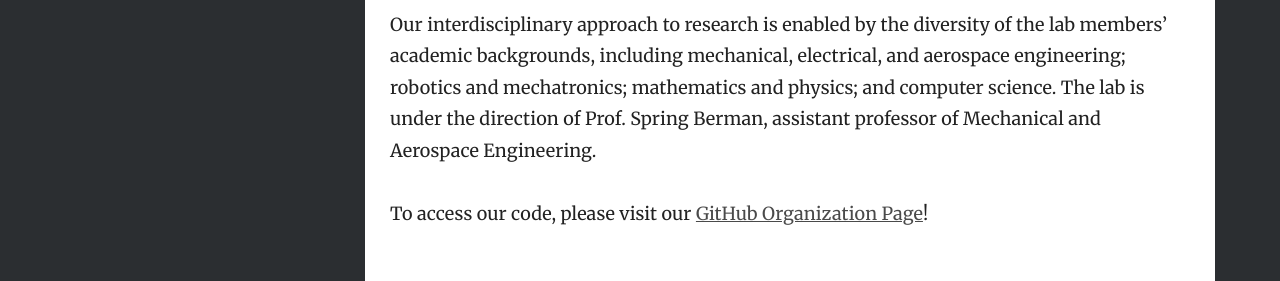
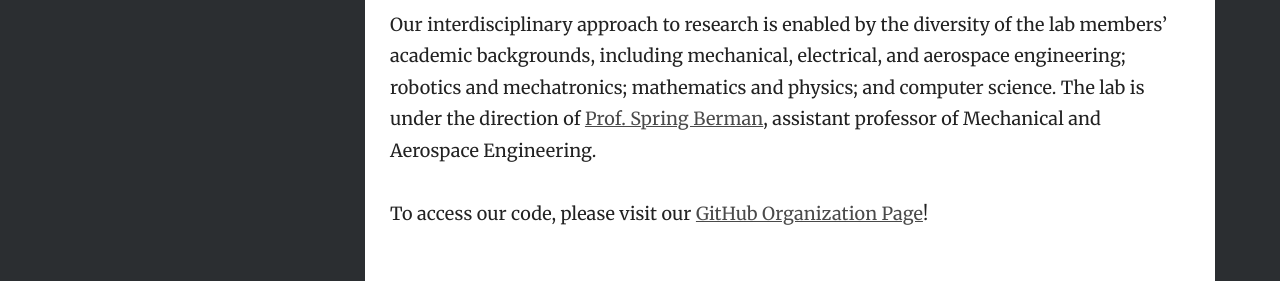
Before and after one commit to ACSLaboratory/ACSLaboratory.github.io, a Jekyll site: the page built from index.md, in a window 1280 px wide. Shown: the part 1168-1449 px from the top of the page. Built offline with Jekyll 4.4.1, drawn with Linux system fonts in a browser that asks for light colours; part of the change alters nothing that is shown.

```diff
--- a/index.md
+++ b/index.md
@@ -16,6 +16,6 @@ Our research focuses on the modeling and analysis of behaviors in both biologica
 
 * Elucidate the mechanisms of self-organization in nature and translate them into robust strategies for robots.
 
-Our interdisciplinary approach to research is enabled by the diversity of the lab members’ academic backgrounds, including mechanical, electrical, and aerospace engineering; robotics and mechatronics; mathematics and physics; and computer science. The lab is under the direction of Prof. Spring Berman, assistant professor of Mechanical and Aerospace Engineering.
+Our interdisciplinary approach to research is enabled by the diversity of the lab members’ academic backgrounds, including mechanical, electrical, and aerospace engineering; robotics and mechatronics; mathematics and physics; and computer science. The lab is under the direction of [Prof. Spring Berman](http://faculty.engineering.asu.edu/acs/springberman), assistant professor of Mechanical and Aerospace Engineering.
 
 To access our code, please visit our [GitHub Organization Page](https://github.com/ACSLaboratory)!
```
